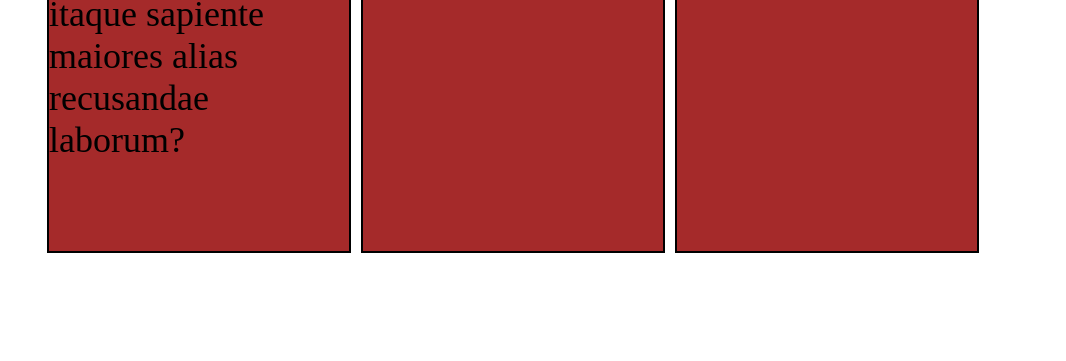
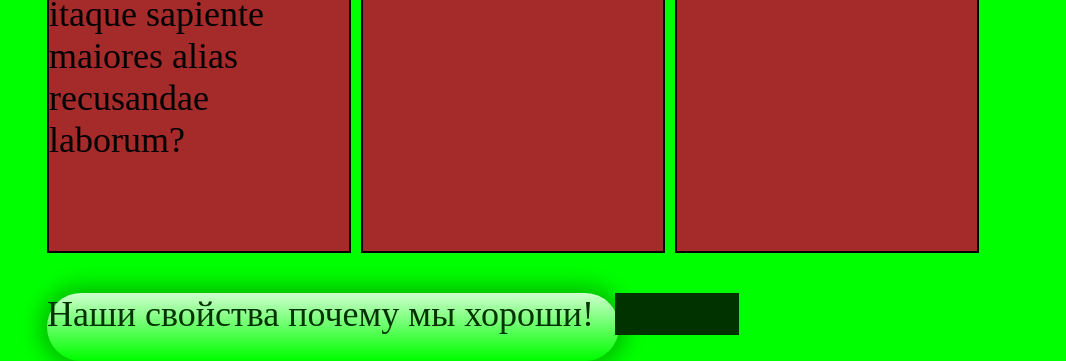
Before and after one commit to AndreiMedvedevSaratov/maxima4, a plain HTML site: page index.html in a window 1280 px wide. Shown: the part 469-830 px from the top of the page, without its empty margins (81-1147 px from the left). Before the commit the page ends 800 px from the top, so only its background shows below. Drawn offline with Linux system fonts and the light colour scheme.

Commit message:
07.07.23

```diff
--- a/index.html
+++ b/index.html
@@ -28,6 +28,10 @@
     <div class="cards-wrapper__item">Андрей!</div>
   </div>
 
+  <div class="super-puper">Супер пупер секретный блок</div>
+
+  <div class="panel">Наши свойства почему мы хороши!</div>
+
 </body>
 
 </html>
--- a/style.css
+++ b/style.css
@@ -3,6 +3,7 @@ body {
   max-width: 80%;
   min-width: 80%;
   font-size: 36px;
+  background-color: lime;
 }
 
 .nav-wrapper {
@@ -39,6 +40,41 @@ body {
   background-color: brown;
 }
 
+.super-puper {
+  display: none;
+}
+
+.cards-wrapper__item:hover {
+  cursor: pointer;
+  background-color: white;
+}
+
+.panel {
+  margin-top: 30px;
+  width: 572px;
+  height: 68px;
+  /* flex-shrink: 0; */
+
+  border-radius: 84px;
+  background: linear-gradient(180deg, #fff 1.63%, rgba(243, 246, 239, 0) 98.44%);
+  box-shadow: 0px 0px 21px 7px rgba(0, 0, 0, 0.34);
+  backdrop-filter: blur(5.5px);
+
+  opacity: 0.8;
+  position: relative;
+}
+
+.panel::after {
+  content: "Квадрат";
+  /* height: 30px;
+  width: 30px; */
+  background-color: black;
+  opacity: 1;
+  position: absolute;
+  right: -120px;
+  top: 0;
+}
+
 @media screen and (max-width: 320px) {
   body {
     font-size: 16px;
@@ -73,6 +109,10 @@ body {
     height: 240px;
     background-color: green;
   }
+
+  .super-puper {
+    display: block;
+  }
 }
 
 @media screen and (min-width: 901px) and (max-width: 1200px) {
```
